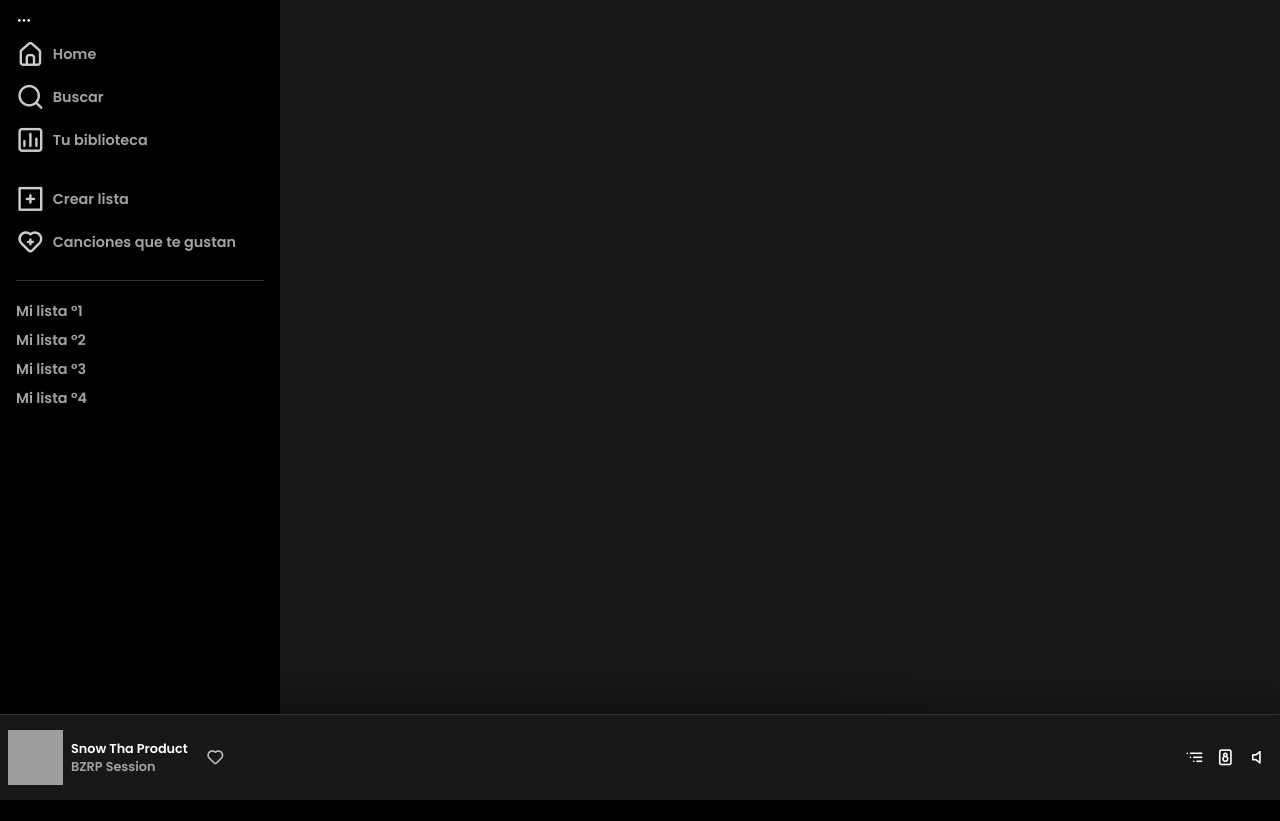
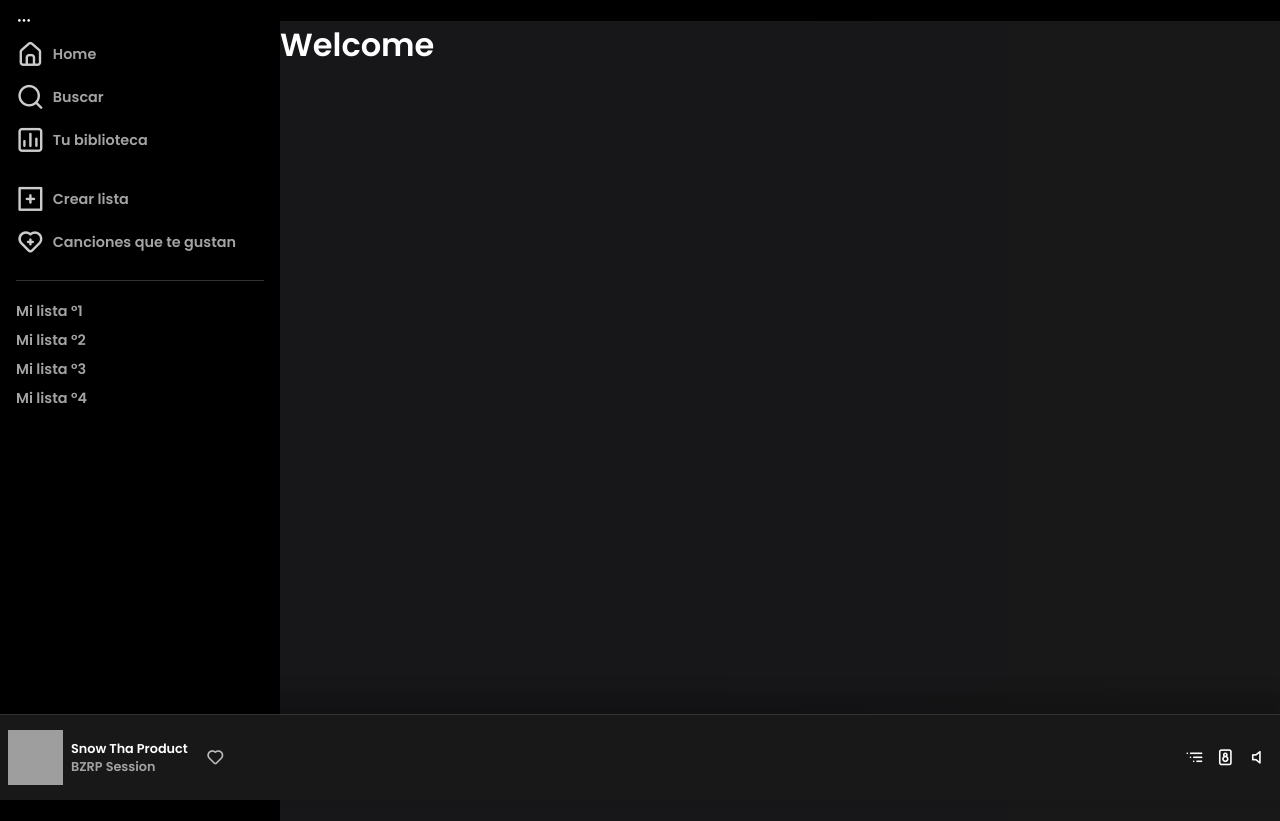
Before and after one commit to Juandieruiz/SpotMusic, an Angular app: page /favorites in a window 1280 px wide. Before the commit the page ends 800 px from the top, so only its background shows below. Built offline with nearby package versions, Linux system fonts and the light colour scheme; grey boxes are pictures that could not be loaded.

Commit message:
commit#19 Inicializando Module Favorites

```diff
--- a/src/app/modules/favorites/favorites-routing.module.ts
+++ b/src/app/modules/favorites/favorites-routing.module.ts
@@ -1,7 +1,13 @@
 import { NgModule } from '@angular/core';
 import { RouterModule, Routes } from '@angular/router';
+import { FavoritePageComponent } from './pages/favorite-page/favorite-page.component';
 
-const routes: Routes = [];
+const routes: Routes = [
+  {
+    path: '',
+    component: FavoritePageComponent
+  }
+];
 
 @NgModule({
   imports: [RouterModule.forChild(routes)],
--- a/src/app/modules/favorites/favorites.module.ts
+++ b/src/app/modules/favorites/favorites.module.ts
@@ -3,6 +3,7 @@ import { CommonModule } from '@angular/common';
 
 import { FavoritesRoutingModule } from './favorites-routing.module';
 import { FavoritePageComponent } from './pages/favorite-page/favorite-page.component';
+import { SharedModule } from '@shared/shared.module';
 
 
 @NgModule({
@@ -11,7 +12,8 @@ import { FavoritePageComponent } from './pages/favorite-page/favorite-page.compo
   ],
   imports: [
     CommonModule,
-    FavoritesRoutingModule
+    FavoritesRoutingModule,
+    SharedModule
   ]
 })
 export class FavoritesModule { }
--- a/src/app/modules/favorites/pages/favorite-page/favorite-page.component.html
+++ b/src/app/modules/favorites/pages/favorite-page/favorite-page.component.html
@@ -1 +1,2 @@
-<p>favorite-page works!</p>
+<!-- <app-side-bar></app-side-bar> -->
+<h1>Welcome</h1>
--- a/src/app/shared/components/card-player/card-player.component.html
+++ b/src/app/shared/components/card-player/card-player.component.html
@@ -17,10 +17,7 @@
 <!-- Diseño del mode (big)-->
 <div *ngIf="mode==='big'" class="card-player player-big">
 
-    <!-- <img appImgBroken
-    [customImg]="'https://upload.wikimedia.org/wikipedia/commons/thumb/c/cf/Angular_full_color_logo.svg/2048px-Angular_full_color_logo.svg.png'"
-    [src]="track.cover" alt="" class="cover"> -->
-
+    <img appImgBroken [src]="track.cover" alt="" class="cover">
     <div class="content-player">
         <div class="title-track">{{track.name}}</div>
         <div class="sub-title-track">{{track.name}}</div>
```
Also changed, not shown: 1 other file (tests, documents, lock files or other folders).
